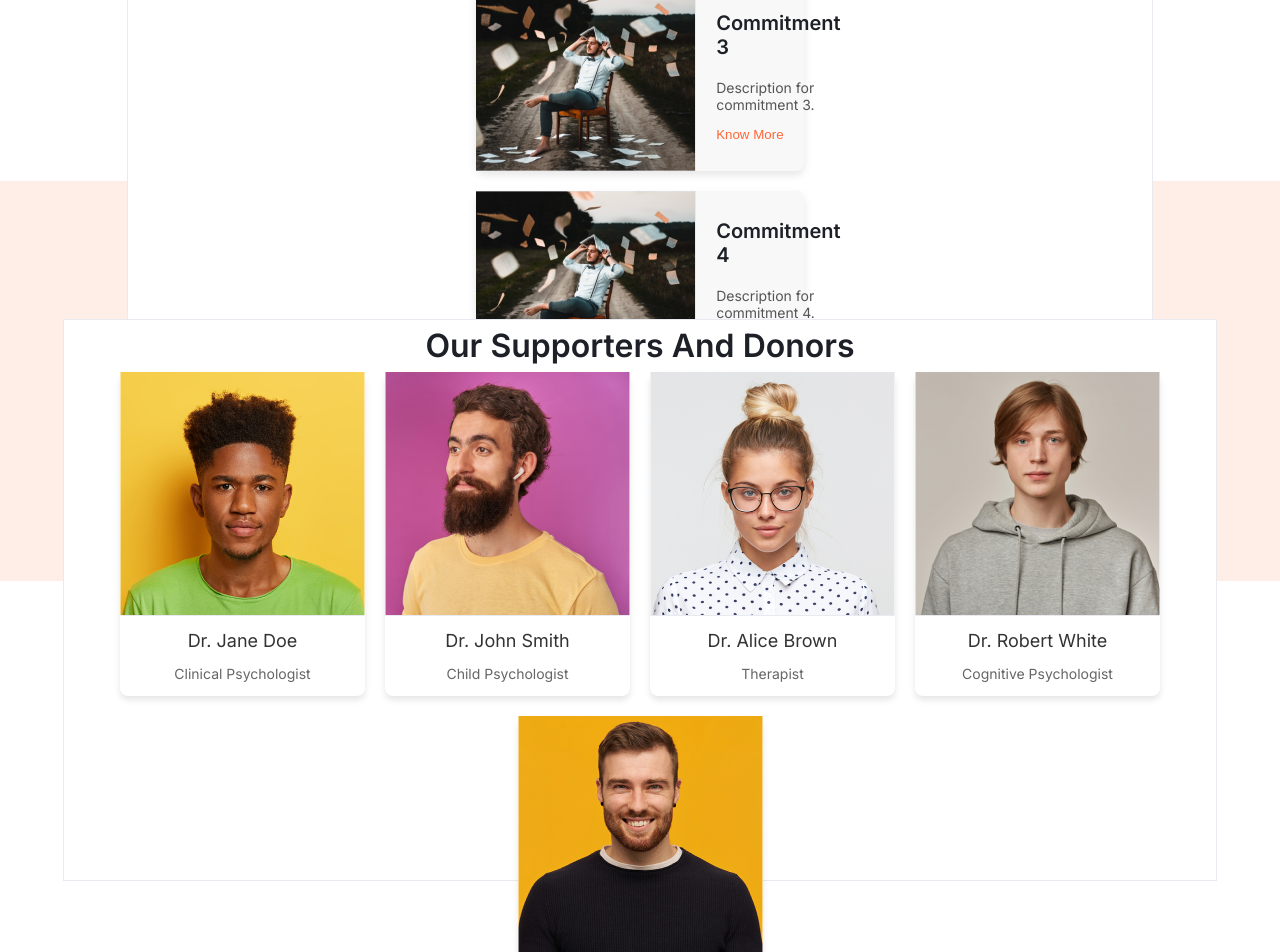
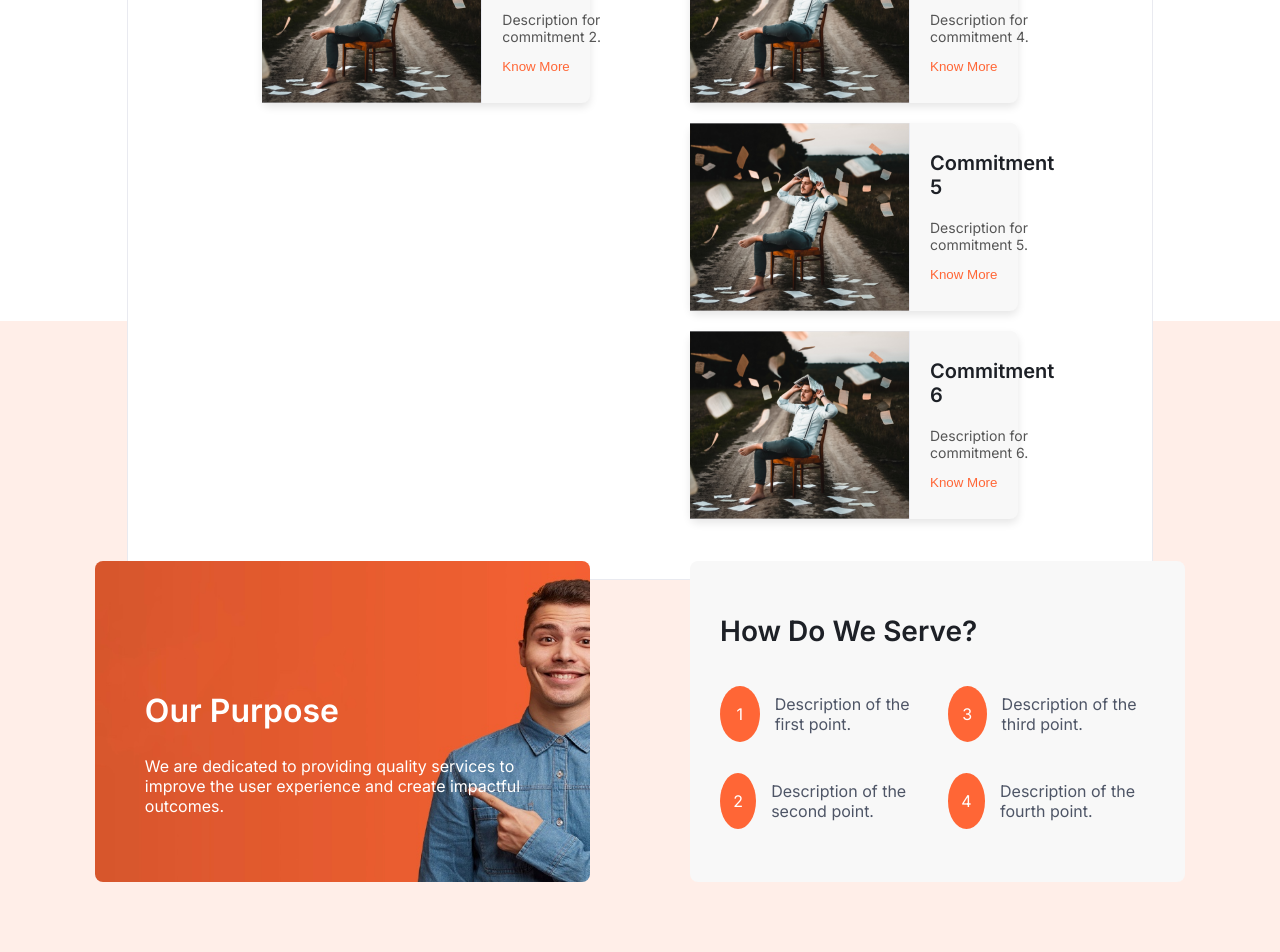
Before and after one commit to ClearSolution07/aideToAction, a React (Vite) app: page / in a window 1280 px wide. Shown: the part 1520-2472 px from the top of the page. Built offline with nearby package versions, Linux system fonts and the light colour scheme; no server answers.

Commit message:
carousel added

```diff
--- a/package.json
+++ b/package.json
@@ -24,6 +24,7 @@
     "react": "^18.3.1",
     "react-dom": "^18.3.1",
     "react-google-recaptcha": "^3.1.0",
+    "react-multi-carousel": "^2.8.5",
     "react-redux": "^9.2.0",
     "react-router-dom": "^7.1.2",
     "socket.io-client": "^4.8.1"
--- /dev/null
+++ b/src/components/SupportersCarousel.jsx
@@ -0,0 +1,61 @@
+import React from "react";
+import Carousel from "react-multi-carousel";
+import "react-multi-carousel/lib/styles.css";
+
+const SupportersCarousel = ({ psychologists }) => {
+    const responsive = {
+        superLargeDesktop: {
+            breakpoint: { max: 6000, min: 4000 },
+            items: 5,
+        },
+        LargeDesktop: {
+            breakpoint: { max: 4000, min: 1024 },
+            items: 3,
+        },
+        desktop: {
+            breakpoint: { max: 1024, min: 768 },
+            items: 2,
+        },
+        tablet: {
+            breakpoint: { max: 768, min: 464 },
+            items: 1,
+        },
+        mobile: {
+            breakpoint: { max: 464, min: 0 },
+            items: 1,
+        },
+    };
+
+    return (
+        <div className="psychologist-background-container">
+            <div className="psychologist-container">
+                <h2 className="heading">Our Supporters and Donors</h2>
+                <Carousel
+                    responsive={responsive}
+                    infinite={true}
+                    autoPlay={false}
+                    keyBoardControl={true}
+                    showDots={true}
+                    arrows={true}
+                >
+                    {psychologists.map((psychologist) => (
+                        <div className="card" key={psychologist.id}>
+                            <img
+                                src={psychologist.image}
+                                alt={psychologist.name}
+                                className="psycho-card-image"
+                            />
+                            <h3 className="card-name">{psychologist.name}</h3>
+                            <p className="card-occupation">
+                                {psychologist.occupation}
+                            </p>
+                        </div>
+                    ))}
+                </Carousel>
+                <p className="ending-text">Start the wonderful journey now!</p>
+            </div>
+        </div>
+    );
+};
+
+export default SupportersCarousel;
--- a/src/pages/auth/Home.jsx
+++ b/src/pages/auth/Home.jsx
@@ -7,6 +7,7 @@ import commitmentData from "../../components/jsons/commitmentData.json";
 import psychologists from "../../components/jsons/psychologists.json";
 import LogIn from "./LogIn";
 import { useNavigate } from "react-router-dom";
+import SupportersCarousel from "../../components/SupportersCarousel";
 
 const Home = () => {
     const [isModalOpen, setIsModalOpen] = useState(false);
@@ -26,10 +27,7 @@ const Home = () => {
     return (
         <div className="home-container">
             <div className="signin-container">
-                <button
-                    onClick={redirectToregister}
-                    className="buttons"
-                >
+                <button onClick={redirectToregister} className="buttons">
                     SignUp
                 </button>
                 <button className="buttons" onClick={showModal}>
@@ -92,7 +90,34 @@ const Home = () => {
                     <div className="cards-container">
                         <div className="left-cards">
                             {commitmentData
-                                .slice(0, 4)
+                                .slice(0, 2)
+                                .map((commitment, index) => (
+                                    <div
+                                        key={index}
+                                        className="commitment-card"
+                                    >
+                                        <img
+                                            src={commitment.image}
+                                            alt={commitment.title}
+                                            className="card-image"
+                                        />
+                                        <div className="card-content">
+                                            <h3 className="card-title">
+                                                {commitment.title}
+                                            </h3>
+                                            <p className="card-description">
+                                                {commitment.description}
+                                            </p>
+                                            <button className="know-more">
+                                                Know More
+                                            </button>
+                                        </div>
+                                    </div>
+                                ))}
+                        </div>
+                        <div className="right-cards">
+                            {commitmentData
+                                .slice(2)
                                 .map((commitment, index) => (
                                     <div
                                         key={index}
@@ -121,32 +146,55 @@ const Home = () => {
                 </div>
             </div>
 
-            {/* <div>Vision & Mission</div> */}
-            <div className="psychologist-background-container">
-                <div className="psychologist-container">
-                    <h2 className="heading">Our Supporters And Donors</h2>
-                    <div className="card-row">
-                        {psychologists.map((psychologist) => (
-                            <div className="card" key={psychologist.id}>
-                                <img
-                                    src={psychologist.image}
-                                    alt={psychologist.name}
-                                    className="psycho-card-image"
-                                />
-                                <h3 className="card-name">
-                                    {psychologist.name}
-                                </h3>
-                                <p className="card-occupation">
-                                    {psychologist.occupation}
+            <div className="purpose-container">
+                {/* Left Card */}
+                <div className="left-card">
+                    <div className="left-card-content">
+                        <h2 className="left-card-heading">Our Purpose</h2>
+                        <p className="left-card-description">
+                            We are dedicated to providing quality services to
+                            improve the user experience and create impactful
+                            outcomes.
+                        </p>
+                    </div>
+                </div>
+
+                {/* Right Card */}
+                <div className="right-card">
+                    <h2 className="right-card-heading">How Do We Serve?</h2>
+                    <div className="points-container">
+                        <div className="left-points">
+                            <div className="point">
+                                <div className="circle">1</div>
+                                <p className="point-description">
+                                    Description of the first point.
                                 </p>
                             </div>
-                        ))}
+                            <div className="point">
+                                <div className="circle">2</div>
+                                <p className="point-description">
+                                    Description of the second point.
+                                </p>
+                            </div>
+                        </div>
+                        <div className="right-points">
+                            <div className="point">
+                                <div className="circle">3</div>
+                                <p className="point-description">
+                                    Description of the third point.
+                                </p>
+                            </div>
+                            <div className="point">
+                                <div className="circle">4</div>
+                                <p className="point-description">
+                                    Description of the fourth point.
+                                </p>
+                            </div>
+                        </div>
                     </div>
-                    <p className="ending-text">
-                        Start the wonderful journey now!
-                    </p>
                 </div>
             </div>
+            <SupportersCarousel psychologists={psychologists} />
         </div>
     );
 };
--- a/src/pages/auth/home.css
+++ b/src/pages/auth/home.css
@@ -12,7 +12,6 @@
     justify-content: space-between;
     align-items: center;
     background-color: #ffffff;
-
 }
 
 .signin-container {
@@ -71,8 +70,8 @@
     font-size: 72px;
     line-height: 32px;
     color: #1d2026;
-    margin-bottom: 10px;
-    margin-top: 10px;
+    margin-bottom: 80px;
+    margin-top: 80px;
 }
 
 .description {
@@ -83,26 +82,6 @@
     color: #4e5566;
     margin-bottom: 20px;
     max-width: 700px;
-}
-
-.register-button {
-    background-color: #ff6636;
-    color: white;
-    border: none;
-    padding: 0 32px;
-    height: 56px;
-    width: 136px;
-    display: flex;
-    align-items: center;
-    justify-content: center;
-    gap: 12px;
-    cursor: pointer;
-    font-size: 16px;
-    transition: background-color 0.3s;
-}
-
-.register-button:hover {
-    background-color: #cc5230;
 }
 
 .right-side {
@@ -339,9 +318,21 @@
 .card {
     background: #fff;
     border-radius: 8px;
+    /* width: 300px; */
+    height: 300px;
     box-shadow: 0 4px 6px rgba(0, 0, 0, 0.1);
     text-align: center;
+    margin-left: 20px;
+    margin-right: 20px;
+    margin-bottom: 30px;
     transition: transform 0.3s;
+}
+
+.psycho-card-image {
+    width: 100%;
+    height: auto;
+    object-fit: contain;
+    max-height: 200px;
 }
 
 .card:hover {
@@ -357,6 +348,7 @@
 
 .card-occupation {
     font-size: 14px;
+    margin-bottom: 100px;
     color: #666;
 }
 
@@ -369,6 +361,13 @@
     margin-top: 40px;
     text-align: center;
     color: #6e7485;
+}
+
+.react-multi-carousel-arrow {
+    position: absolute;
+    top: 50%;
+    transform: translateY(-50%);
+    z-index: 10;
 }
 
 @media (max-width: 768px) {
@@ -436,3 +435,9 @@
         height: 40px;
     }
 }
+
+@media (max-width: 768px) {
+    .react-multi-carousel-track {
+        padding: 0 20px;
+    }
+}
```
Also changed, not shown: 1 other file (tests, documents, lock files or other folders).
